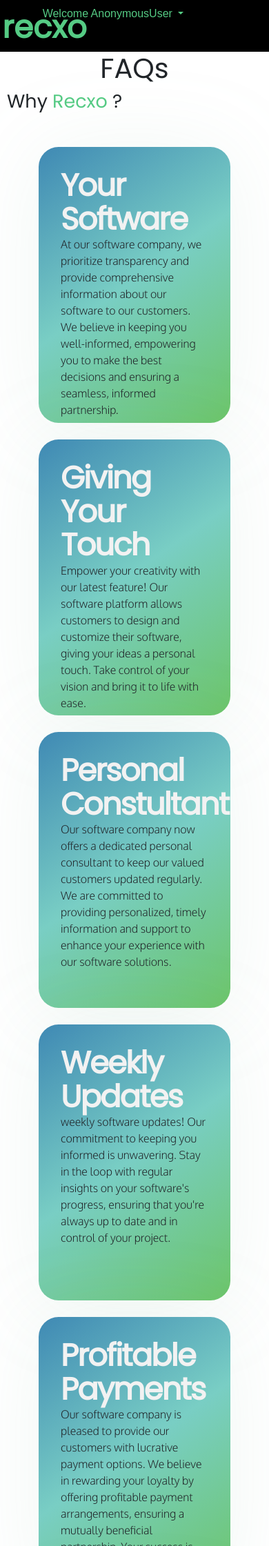
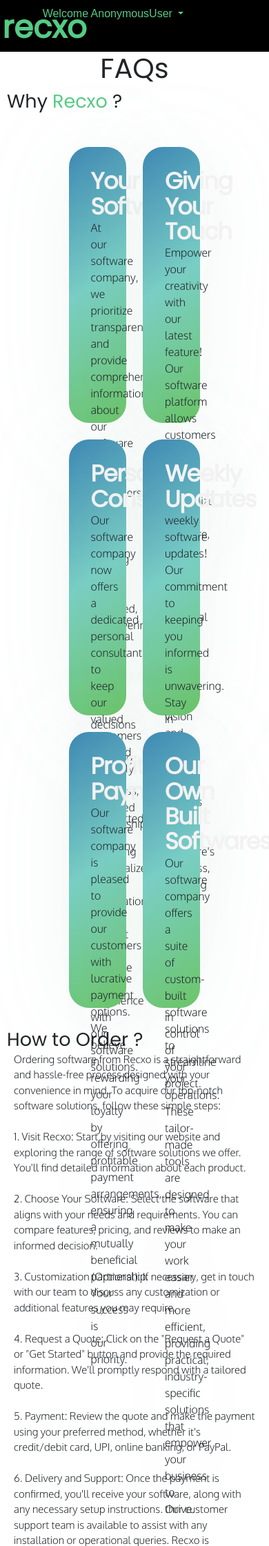
Before and after one commit to rishv1912/recxo-website, a Django app: page /services/ in a window 390 px wide. Shown: the top 2241 px of the page at 69% size. Run offline with Django 4.2, Linux system fonts and the light colour scheme.

Commit message:
started the services page responsiveness

```diff
--- a/static/style/services.css
+++ b/static/style/services.css
@@ -130,7 +130,7 @@ body {
 }
 
 .heading_card_FaQ {
-    font-family: "Poppins", sans-serif;
+    font-family: var(--font-poppins);
     font-weight: 700;
     font-size: 2.8rem;
     line-height: 108%;
@@ -289,6 +289,34 @@ a {
 
 /* media queries */
 
+
+@media screen  and (max-width : 1235px){
+    .heading_card_FaQ{
+        font-size: 2.1rem;
+    }
+    .heading_card_FaQ p{
+        font-size: 15px;
+    }
+    .card_FaQ{
+        width: 30%;
+    /* height: 19rem; */
+    }
+
+}
+
+@media screen  and (max-width : 960px){
+
+
+}
+
+@media screen and (max-width : 820px){
+
+
+}
+
+
+
+
 @media screen and (max-width : 450px) {
 
     .ser-que {
```
